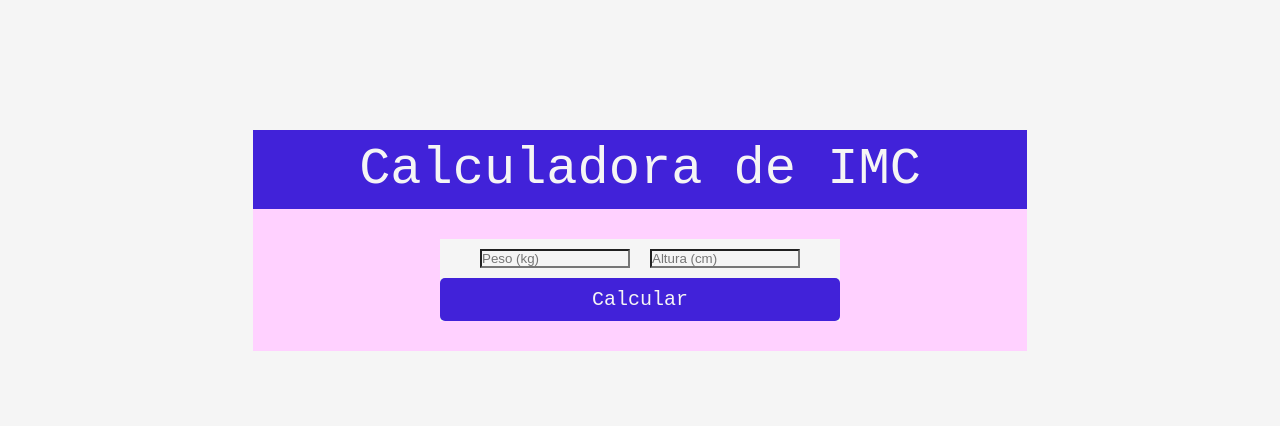
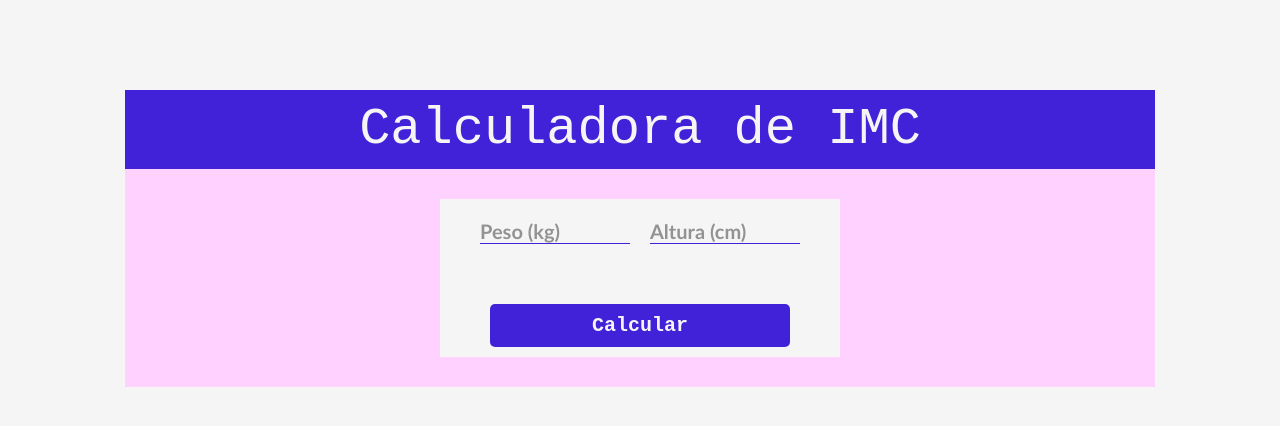
Before and after one commit to Enge-Olate/react-flow, a React (Vite) app: page / in a window 1280 px wide. Shown: the top 426 px of the page. Built offline with nearby package versions, Linux system fonts and the light colour scheme.

Commit message:
Criando hook useIMC.js e retornando resultado dos inputs.

```diff
--- a/src/components/button/Button.module.css
+++ b/src/components/button/Button.module.css
@@ -1,6 +1,7 @@
 .btn{
-    width: 100%;
+    width: 300px;
     padding: 10px 20px;
+    margin: 50px auto 0 auto;
     background-color: #4122d9;
     color: #f5f5f5;
     border: none;
@@ -8,6 +9,7 @@
     cursor:pointer;
     font-size: 20px;
     font-family: monospace;
+    font-weight: 700;
     position: relative;
     overflow: hidden;
 }
@@ -17,7 +19,7 @@
     height: 20px;
     background-color: rgba(255,255,255,0.5);
     border-radius: 50%;
-    animation: bolha 0.6s linear;
+    animation: bolha 0.6s ease-out;
     animation-delay: 0s;
 }
 @keyframes bolha{
--- a/src/components/button/ButtonPrimary.jsx
+++ b/src/components/button/ButtonPrimary.jsx
@@ -1,33 +1,10 @@
-import { useState } from "react";
 import styles from "./Button.module.css";
 
 function ButtonPrimary({label, onClick, type = "button" }) {
-  const [bolha, setBolha] = useState([]);
-  const click = (e) => {
-    console.log(e);
-    const rect = e.target.getBoundingClientRect();
-    const x = e.clientX - rect.left;
-    const y = e.clientY - rect.top;
 
-    const novaBolha = {
-      id: Date.now(),
-      x,
-      y,
-    };
-    setBolha((previaBolha) => [...previaBolha, novaBolha]);
-    if (onClick) onclick();
-    setTimeout(() => {
-      setBolha((previaBolha) =>
-        previaBolha.filter((b) => b.id !== novaBolha.id)
-      );
-    }, 600);
-  };
   return (
-    <button className={styles.btn} type={type} onClick={click}>
+    <button className={styles.btn} type={type} onClick={onClick}>
         {label}
-      {bolha.map((b)=>(
-        <span key={b.id} className={styles.bolha} style={{left: bolha.x, top: bolha.y}}></span>
-      ))}
     </button>
   );
 }
--- a/src/components/formulario/Formulario.jsx
+++ b/src/components/formulario/Formulario.jsx
@@ -1,14 +1,40 @@
 import ButtonPrimary from "../button/ButtonPrimary";
-import styles from './Formulario.module.css'
-function Formulario({type, onSubmit}) {
-    return(
-        <>
-        <form className={styles.form} type={type} onSubmit={onSubmit}>
-            <input type="text" placeholder="Peso (kg)" />
-            <input type="text" placeholder="Altura (cm)" />
-            <ButtonPrimary label={"Calcular"} type="submit"/>
-        </form>
-        </>
-    )
+import styles from "./Formulario.module.css";
+import useIMC from "../../hooks/useImc";
+import { useState } from "react";
+
+function Formulario({ type, onSubmit }) {
+  const [peso, setPeso] = useState("");
+  const [altura, setAltura] = useState("");
+
+  const { imc } = useIMC(peso, altura);
+
+  const handleClick = () => {
+    console.log(imc);
+  };
+
+  return (
+    <>
+      <form className={styles.form} type={type} onSubmit={onSubmit}>
+        <input
+          value={peso}
+          onChange={(e) => setPeso(e.target.value)}
+          type="number"
+          placeholder="Peso (kg)"
+          required
+          max={600}
+        />
+        <input
+          value={altura}
+          onChange={(e) => setAltura(e.target.value)}
+          type="number"
+          placeholder="Altura (cm)"
+          required
+          max={2500}
+        />
+        <ButtonPrimary  label={"Calcular"} onClick={handleClick} type="submit" />
+      </form>
+    </>
+  );
 }
 export default Formulario;
--- a/src/components/formulario/Formulario.module.css
+++ b/src/components/formulario/Formulario.module.css
@@ -1,10 +1,21 @@
 .form{
     max-width: 400px;
     margin: 20px auto;
+    padding: 10px 20px;
     text-align: center;
+
 }
+
 .form > input{
     width: 150px;
     margin: 10px 10px;
-
+    font-size: 20px;
+    font-family: 'Trebuchet MS', 'Lucida Sans Unicode', 'Lucida Grande', 'Lucida Sans', Arial, sans-serif;
+    font-weight: 700;
+    border-bottom: 1px solid #4122d9;
 }
+input::placeholder{
+    color: #000;
+    font-weight: 700;
+    opacity: 0.4;
+}
--- /dev/null
+++ b/src/hooks/useIMC.js
@@ -0,0 +1,12 @@
+import { useMemo } from "react";
+
+function useIMC(peso, altura){
+
+    const imc = useMemo(()=>{
+        return peso / ((altura /100)**2);
+    }, [peso, altura]);
+    return {
+        imc: imc ? imc.toFixed(2) : 0
+    };
+}
+export default useIMC;
--- a/src/styles/global.css
+++ b/src/styles/global.css
@@ -4,10 +4,12 @@
   box-sizing: border-box;
   font-family: Arial, sans-serif;
   background-color: #f5f5f5;
+  outline:none;
+  border: none
 }
 body{
   padding: 5.6rem 7.8rem;
-  margin: 5dvh 10dvw;
+  margin: 0 auto;
   max-width: 1280px;
 }
 main{
```
Also changed, not shown: src/App.jsx (line endings or trailing spaces).
